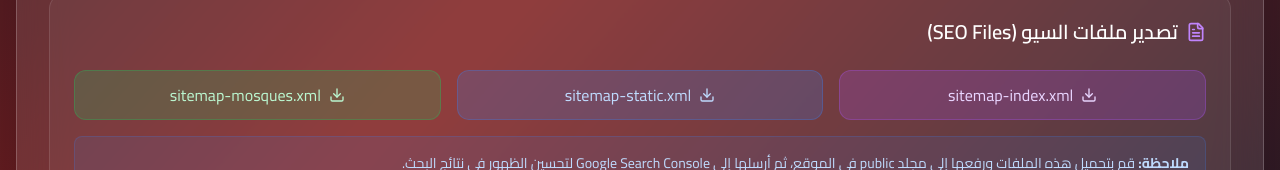
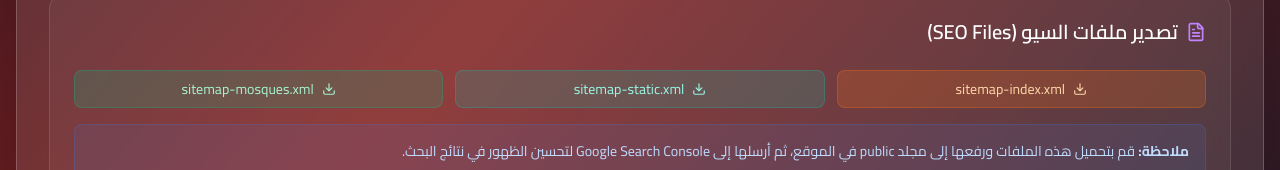
Before and after one commit to InnovationLadders/manarahclock10, a React (Vite) app: page /admin-panel in a window 1280 px wide. Shown: the part 886-1056 px from the top of the page. Built offline with nearby package versions, Linux system fonts and the light colour scheme; no server answers; the database is empty.

Commit message:
Updated AdminPanel.tsx

```diff
--- a/src/components/AdminPanel.tsx
+++ b/src/components/AdminPanel.tsx
@@ -458,28 +458,28 @@ const AdminPanel: React.FC<AdminPanelProps> = ({ user, onLogout, onBack }) => {
                   تصدير ملفات السيو (SEO Files)
                 </h3>
 
-                <div className="grid grid-cols-1 md:grid-cols-3 gap-4">
+                <div className="grid grid-cols-1 md:grid-cols-3 gap-3">
                   <button
                     onClick={downloadSitemapIndex}
-                    className="flex items-center justify-center gap-2 bg-purple-500/20 hover:bg-purple-500/30 text-purple-200 border border-purple-500/30 rounded-xl px-4 py-3 transition-all duration-300"
+                    className="flex items-center justify-center gap-2 bg-orange-500/20 hover:bg-orange-500/30 text-orange-200 border border-orange-500/30 rounded-lg px-3 py-2 text-sm transition-all duration-300"
                   >
-                    <Download className="w-4 h-4" />
+                    <Download className="w-3.5 h-3.5" />
                     <span>sitemap-index.xml</span>
                   </button>
 
                   <button
                     onClick={downloadStaticSitemap}
-                    className="flex items-center justify-center gap-2 bg-blue-500/20 hover:bg-blue-500/30 text-blue-200 border border-blue-500/30 rounded-xl px-4 py-3 transition-all duration-300"
+                    className="flex items-center justify-center gap-2 bg-teal-500/20 hover:bg-teal-500/30 text-teal-200 border border-teal-500/30 rounded-lg px-3 py-2 text-sm transition-all duration-300"
                   >
-                    <Download className="w-4 h-4" />
+                    <Download className="w-3.5 h-3.5" />
                     <span>sitemap-static.xml</span>
                   </button>
 
                   <button
                     onClick={() => downloadMosquesSitemap(mosques)}
-                    className="flex items-center justify-center gap-2 bg-green-500/20 hover:bg-green-500/30 text-green-200 border border-green-500/30 rounded-xl px-4 py-3 transition-all duration-300"
+                    className="flex items-center justify-center gap-2 bg-emerald-500/20 hover:bg-emerald-500/30 text-emerald-200 border border-emerald-500/30 rounded-lg px-3 py-2 text-sm transition-all duration-300"
                   >
-                    <Download className="w-4 h-4" />
+                    <Download className="w-3.5 h-3.5" />
                     <span>sitemap-mosques.xml</span>
                   </button>
                 </div>
```
